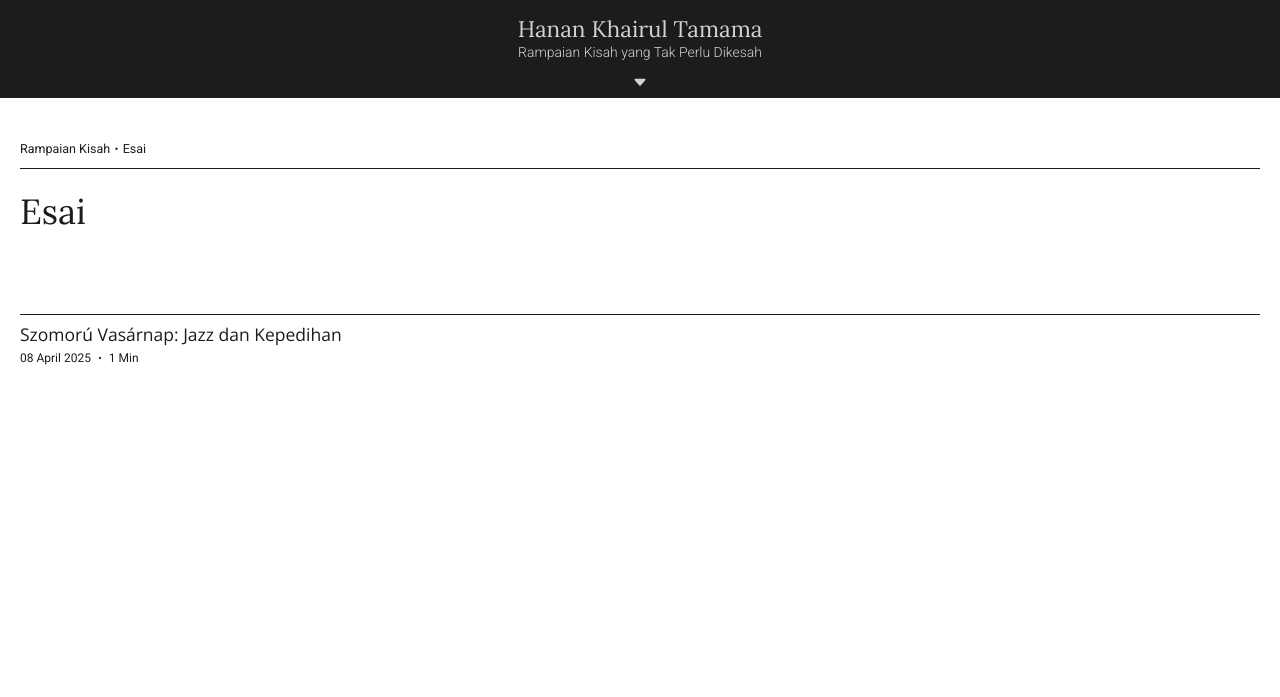
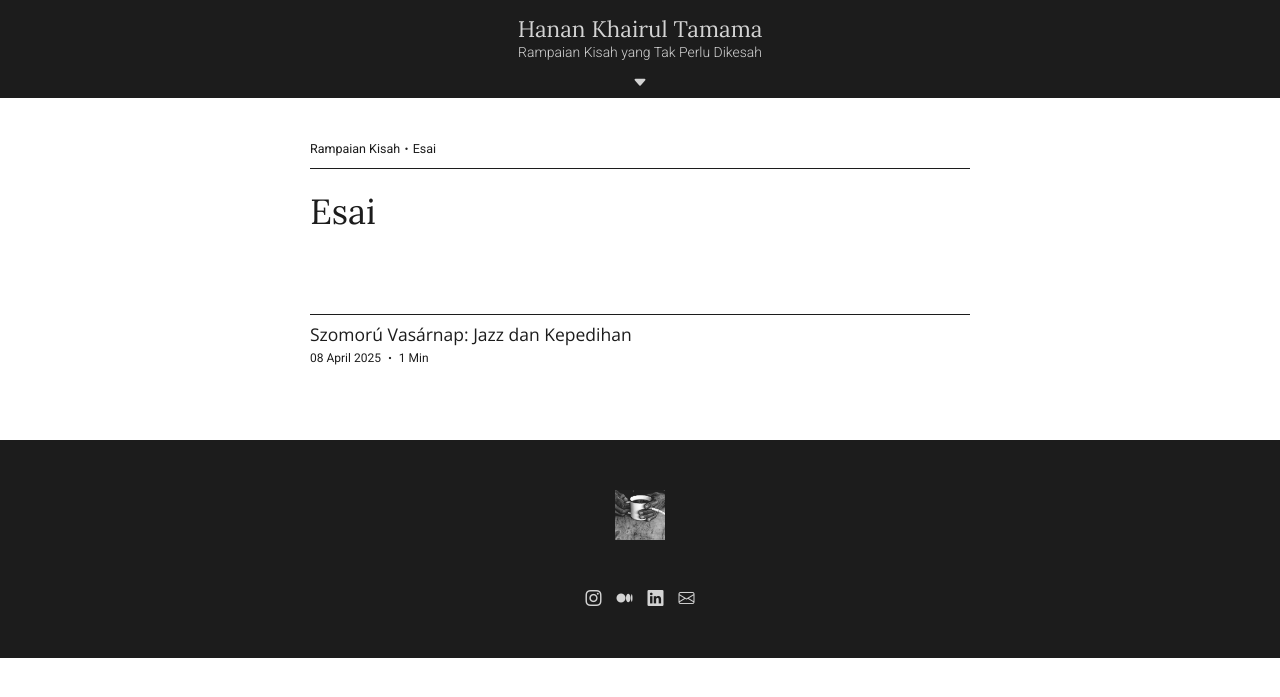
Before and after one commit to MeatBeaters/hanankhairultamama, a Jekyll site: the page built from categories/esai.md, in a window 1280 px wide and 1400 px high. Shown: the top 697 px of the window. Built offline with Jekyll 4.4.1, drawn with Linux system fonts in a browser that asks for light colours.

Commit message:
Geger Geden part 2

```diff
--- a/_layouts/category.html
+++ b/_layouts/category.html
@@ -11,8 +11,7 @@ layout: default
     <div class="category-container-name">
         <div class="category-name">{{ page.category_title }}</div>
     </div>
-    <div class="category-container-item">
-            <ul>
+    <ul class="category-container-item">
         {% for post in site.posts %}
             {% if post.categories contains page.category %}
             <li>
@@ -38,6 +37,4 @@ layout: default
         {% endfor %}
     </ul>
 </div>
-    </div>
-</div>
 {% include footer.html %}
--- a/assets/css/main.css
+++ b/assets/css/main.css
@@ -242,6 +242,11 @@ h2 {
     }
 }
 /*categories-layout styling*/
+.category-container-whole {
+    display: block;
+    margin: 0px auto 0px auto;
+    max-width: 700px;
+}
 .category-container-breadcrumb {
     margin: 130px 20px 20px 20px;
     display: flex;
@@ -254,14 +259,13 @@ h2 {
     font-family: 'Lora', Serif;
     font-size: 35px;
     color: #1c1c1c;
-    margin: 0px 20px 80px 20px;;
+    margin: 0px 20px 80px 20px;
 }
 .category-container-item {
-    margin: 0px 20px 50px -20px;
-    min-height: 1080px;
+    list-style: none;
+    margin: 0px 20px 75px -20px;
 }
 .category-container-item li{
-    list-style: none;
     border-top: solid 1px #1C1C1C;
 }
 .category-container-title {
```
Lines whose indentation alone changed are shown as unchanged.
